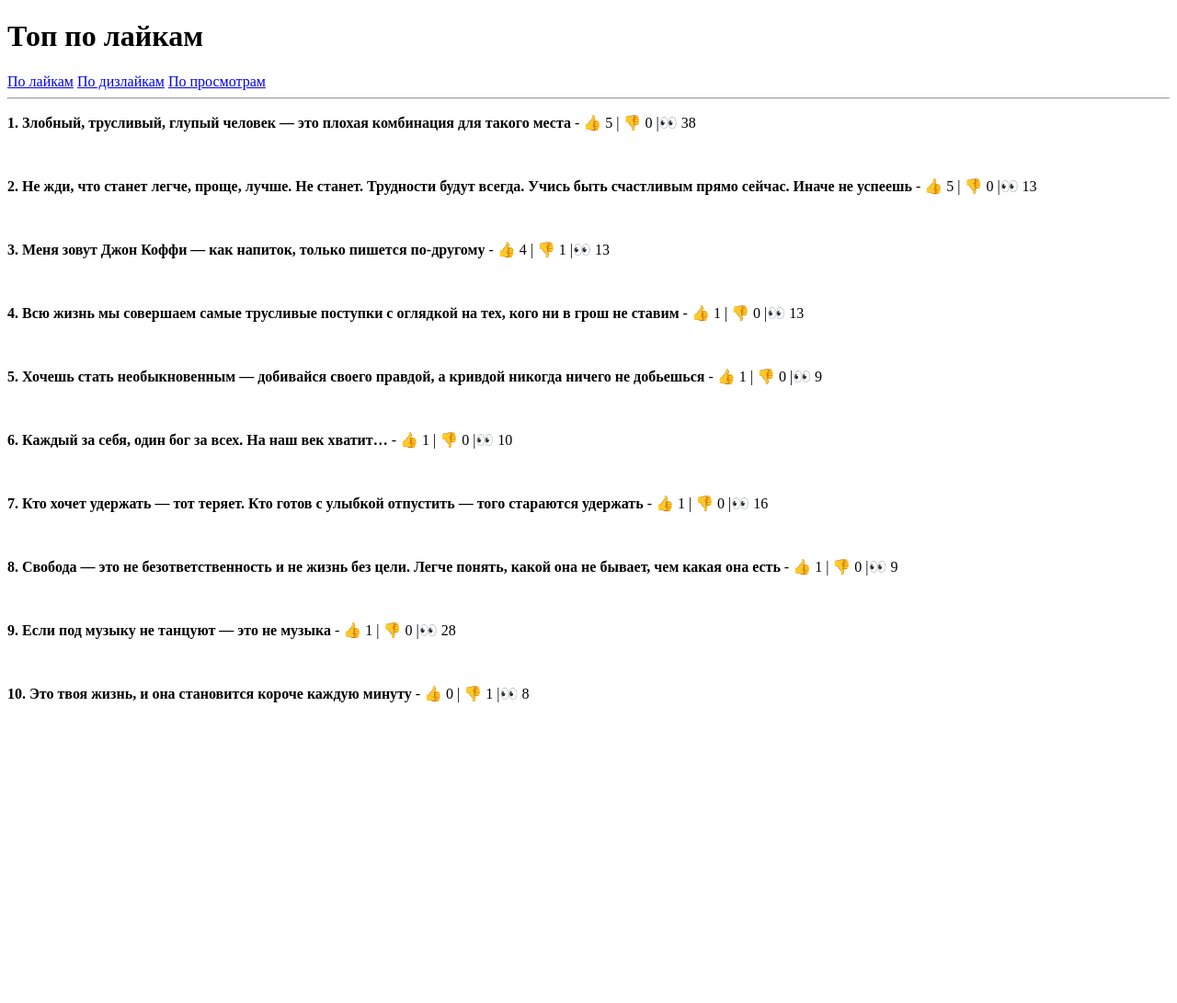
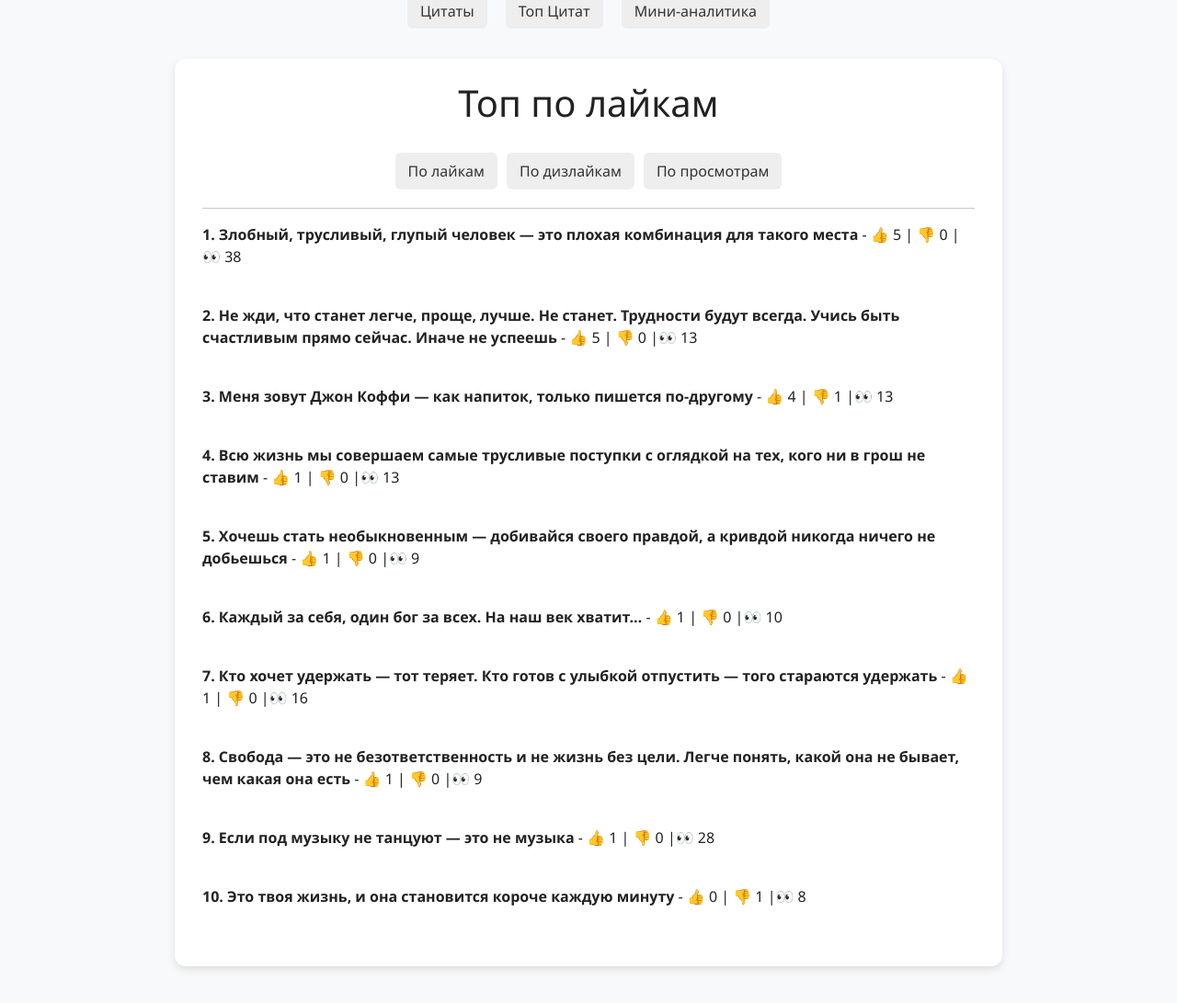
Before and after one commit to ira75121368/django_quotes, a Django app: page /top/ in a window 1280 px wide. Shown: the whole page at 92% size. Before the commit the page ends 764 px from the top, so only its background shows below. Run offline with Django 5.2, Linux system fonts and the light colour scheme; data comes from the database, SQL or seed files in the repository; both versions use the stored data as it was after the commit.

Commit message:
commit style_css

```diff
--- /dev/null
+++ b/sitequotes/quotes/static/quotes/css/style.css
@@ -0,0 +1,89 @@
+/* Общие настройки */
+body {
+    font-family: "Segoe UI", Roboto, sans-serif;
+    background-color: #f5f5f5;
+    color: #222;
+    margin: 0;
+    padding: 0;
+}
+
+.container {
+    width: 80%;
+    max-width: 900px;
+    margin: 40px auto;
+    background: #fff;
+    border-radius: 12px;
+    padding: 20px 30px;
+    box-shadow: 0 4px 10px rgba(0,0,0,0.1);
+}
+
+/* Заголовки */
+h1 {
+    text-align: center;
+    margin-bottom: 30px;
+}
+
+/* Кнопки-фильтры */
+nav {
+    display: flex;
+    justify-content: center;
+    gap: 10px;
+    margin-bottom: 20px;
+}
+
+nav ul {
+    display: flex;
+    list-style: none;
+    padding: 0;
+    margin: 0;
+    gap: 20px;
+}
+
+nav a {
+    padding: 8px 14px;
+    text-decoration: none;
+    border-radius: 6px;
+    background: #eee;
+    color: #333;
+    transition: all 0.2s;
+}
+
+nav a:hover {
+    background: #16601b;
+    color: #fff;
+}
+
+/* Список цитат */
+.quote-item {
+    display: flex;
+    justify-content: space-between;
+    align-items: center;
+    padding: 12px;
+    border-bottom: 1px solid #ddd;
+}
+
+.quote-item:last-child {
+    border-bottom: none;
+}
+
+.quote-text {
+    flex: 1;
+    margin-right: 15px;
+}
+
+.badges {
+    display: flex;
+    gap: 10px;
+}
+
+.badge {
+    padding: 5px 10px;
+    border-radius: 6px;
+    font-size: 14px;
+    font-weight: bold;
+    color: white;
+}
+
+.badge.likes { background: #28a745; }
+.badge.dislikes { background: #dc3545; }
+.badge.views { background: #6c757d; }
--- /dev/null
+++ b/sitequotes/quotes/templates/quotes/base.html
@@ -0,0 +1,25 @@
+<!DOCTYPE html>
+{% load static %}
+<html lang="en">
+<head>
+    <meta charset="UTF-8">
+    <link href="https://cdn.jsdelivr.net/npm/bootstrap@5.0.2/dist/css/bootstrap.min.css" rel="stylesheet" integrity="sha384-EVSTQN3/azprG1Anm3QDgpJLIm9Nao0Yz1ztcQTwFspd3yD65VohhpuuCOmLASjC" crossorigin="anonymous">
+    <link rel="icon" href="{% static 'favicon.ico' %}" />
+    <link rel="stylesheet" href="{% static 'quotes/css/style.css' %}">
+    <title>{% block title %} {% endblock %}</title>
+</head>
+<body class="bg-light">
+    <header>
+        <nav>
+            <ul>
+                <li><a href="{% url 'index' %}">Цитаты</a></li>
+                <li><a href="{% url 'top' %}">Топ Цитат</a></li>
+                <li><a href="{% url 'top' %}">Мини-аналитика</a></li>
+            </ul>
+        </nav>
+    </header>
+    <div class="container py-4">
+        {% block content %}{% endblock %}
+    </div>
+</body>
+</html>
--- a/sitequotes/quotes/templates/quotes/top.html
+++ b/sitequotes/quotes/templates/quotes/top.html
@@ -1,14 +1,12 @@
-<!DOCTYPE html>
-<html lang="en">
-<head>
-    <meta charset="UTF-8">
-    <title>{{ title }}</title>
-</head>
-<body>
+{% extends 'quotes/base.html' %}
+
+{% block title %} {{ title }} {% endblock %}
+
+{% block content %}
     <h1>{{ title }}</h1>
 
     <nav>
-        <a href="?sort=likes"> По лайкам</a>
+        <a href="?sort=likes" > По лайкам</a>
         <a href="?sort=dislikes"> По дизлайкам</a>
         <a href="?sort=views"> По просмотрам</a>
     </nav>
@@ -21,5 +19,5 @@
             </p><br>
         {% endfor %}
     {% endif %}
-</body>
-</html>
+
+{% endblock %}
```
Also changed, not shown: sitequotes/quotes/templates/quotes/index.html (+7 -9 lines), sitequotes/db_quotes.sqlite3.
